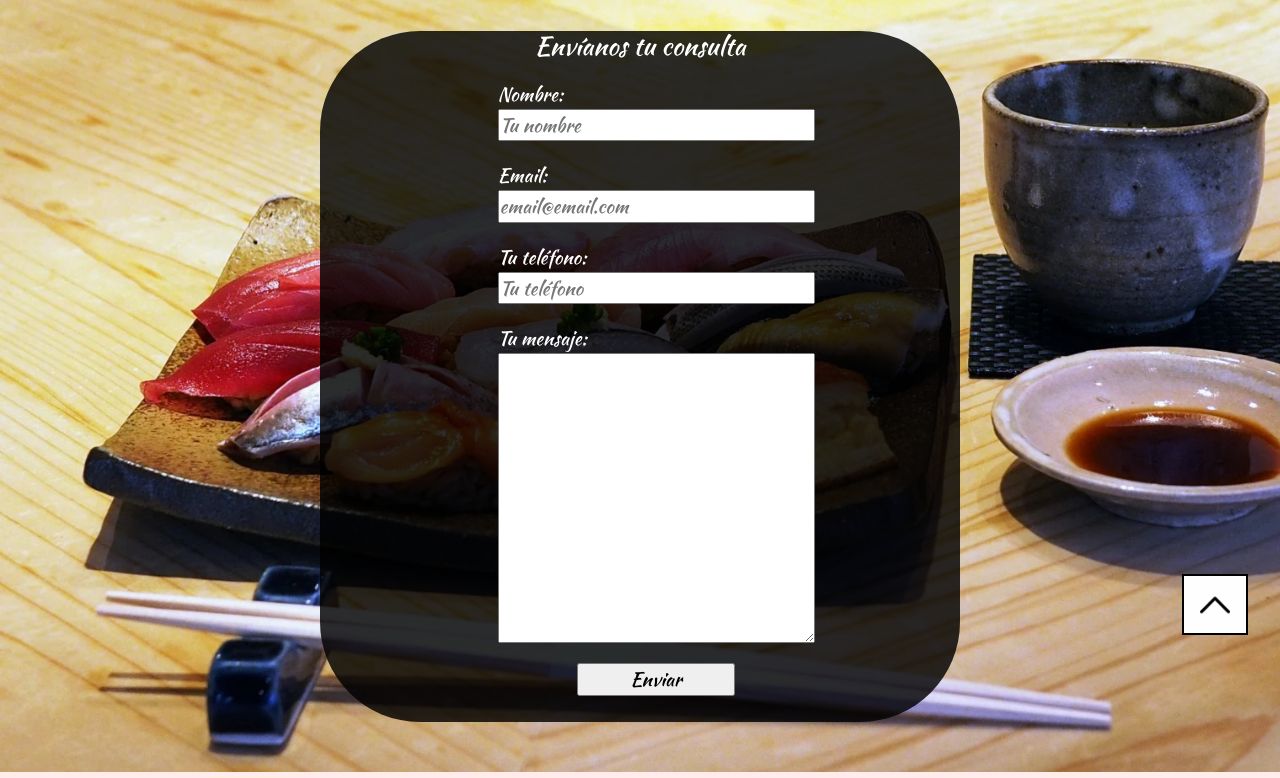
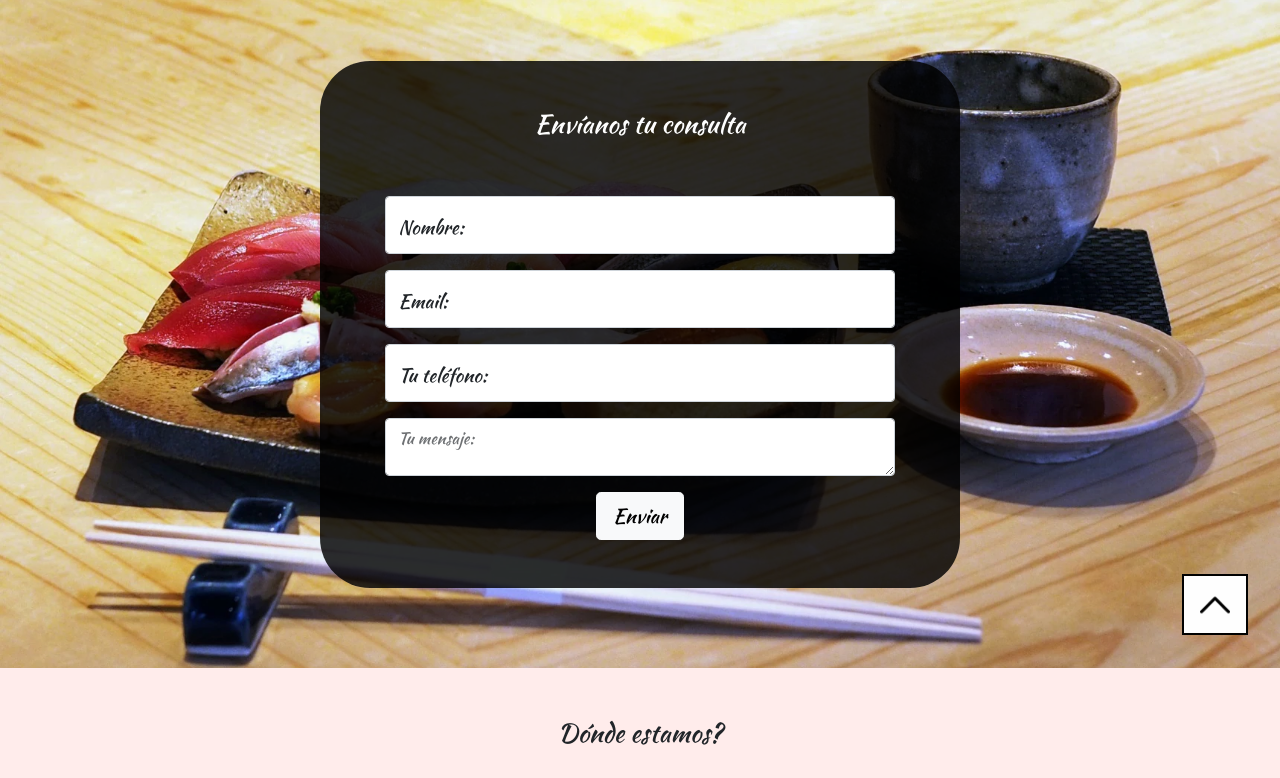
Before and after one commit to lealopez95/coderhouse-itadakimasu, a plain HTML site: page pages/contact-us.html in a window 1280 px wide. Shown: the part 149-927 px from the top of the page. Drawn offline with nearby package versions, Linux system fonts and the light colour scheme; grey boxes are pictures that could not be loaded.

Commit message:
change contact form with bootstrap

```diff
--- a/css/styles.css
+++ b/css/styles.css
@@ -286,9 +286,6 @@ main {
 }
 
 .contact-form {
-	display: flex;
-	flex-direction: column;
-	align-items: center;
 	background-image: url('../media/images/backgrounds/sushi_background.webp');
 	background-repeat: no-repeat;
 	background-size: cover;
@@ -296,48 +293,18 @@ main {
 }
 
 .contact-form__container {
-	width: 50%;
-	display: flex;
-	flex-direction: column;
-	align-items: center;
-	margin: 50px 0;
-	border-radius: 100px;
+	margin: 5rem 0;
+	border-radius: 50px;
 
 }
 
 .contact-form__container--black {
 	background-color: #010101d1;
-	color: white;
 }
 
 .contact-form__container__title {
 	font-size: 1.6rem;
-}
-
-.contact-form__fields {
-	display: flex;
-	flex-direction: column;
-	align-items: center;
-}
-
-.contact-form__fields__item {
-	display: flex;
-	flex-direction: column;
-	margin: 10px 0;
-	align-items: flex-start;
-	width: 100%;
-}
-
-.contact-form__fields__item--button {
-	align-items: center;
-}
-
-.contact-form__fields__item input {
-	width: 100%;
-}
-
-.contact-form__fields__item--button input {
-	width: 50%;
+	color: #fefefe;
 }
 
 .find-us {
@@ -739,10 +706,6 @@ main {
 		gap: 25px;
 	}
 
-	.contact-form__container {
-		width: 70%;
-	}
-
 	.find-us {
 		grid-template-areas:
 			"find_us_title"
@@ -758,6 +721,10 @@ main {
 	.find-us__data {
 		align-items: center;
 		text-align: center;
+	}
+
+	.contact-form__container {
+		width: 85%;
 	}
 
 	.menu__box__category__title {
@@ -822,10 +789,6 @@ main {
 }
 
 @media screen and (max-width: 480px) {
-	.contact-form__container {
-		width: 85%;
-	}
-
 	.restaurants__box {
 		padding: 6rem 0;
 	}
--- a/pages/contact-us.html
+++ b/pages/contact-us.html
@@ -47,35 +47,43 @@
 		</a>
 	</header>
 	<main>
-        <section class="contact-form">
-			<div class="contact-form__container contact-form__container--black">
-				<h1 class="contact-form__container__title">Env&iacute;anos tu consulta</h1>
-				<form action="javascript:alert('Enviamos tu mensaje!');" method="post">
-					<ul class="contact-form__fields">
-						<li class="contact-form__fields__item">
-							<label for="name">Nombre:</label>
-							<input type="text" id="name" name="name" placeholder="Tu nombre" required>
-						</li>
-						<li class="contact-form__fields__item">
-							<label for="email">Email:</label>
-							<input type="email" id="email" name="email" placeholder="email@email.com" required>
-						</li>
-						<li class="contact-form__fields__item">
-							<label for="phone">Tu tel&eacute;fono:</label>
-							<input type="tel" id="phone" name="phone" placeholder="Tu tel&eacute;fono" required>
-						</li>
-						<li class="contact-form__fields__item">
-							<label for="message">Tu mensaje:</label>
-							<textarea name="message" id="message" cols="30" rows="10" required></textarea>
-						</li>
-						<li class="contact-form__fields__item contact-form__fields__item--button">
-							<input type="submit" value="Enviar">
-						</li>
-					</ul>
-				</form>
+		<section class="contact-form container-fluid">
+			<div class="row justify-content-center">
+				<div class="contact-form__container contact-form__container--black col-sm-6">
+					<div class="row justify-content-center text-center">
+						<div class="col-sm-10 my-5">
+							<h1 class="contact-form__container__title">Env&iacute;anos tu consulta</h1>
+						</div>
+					</div>
+					<div class="row justify-content-center text-start">
+						<div class="col-sm-10">
+							<form action="javascript:alert('Enviamos tu mensaje!');" method="post">
+								<div class="form-floating mb-3">
+									<input type="text" class="form-control" id="name" name="name" placeholder="Tu nombre" required>
+									<label for="name" class="form-label">Nombre:</label>
+								</div>
+								<div class="form-floating mb-3">
+									<input type="email" class="form-control" id="email" name="email" placeholder="email@email.com" required>
+									<label for="email" class="form-label">Email:</label>
+								</div>
+								<div class="form-floating mb-3">
+									<input type="tel" class="form-control" id="phone" name="phone" placeholder="Tu tel&eacute;fono" required>
+									<label for="phone" class="form-label">Tu tel&eacute;fono:</label>
+								</div>
+								<div class="form-floating mb-3">
+									<textarea class="form-control" name="message" id="message" cols="30" rows="10" required></textarea>
+									<label for="message" class="form-label">Tu mensaje:</label>
+								</div>
+								<div class="mb-5 d-flex justify-content-center">
+									<button type="submit" class="btn btn-lg btn-light">Enviar</button>
+								</div>
+							</form>
+						</div>
+					</div>
+				</div>
 			</div>
-        </section>
-        <section class="find-us">
+		</section>
+		<section class="find-us">
 			<h2 class="find-us__title">D&oacute;nde estamos?</h2>
 			<iframe class="find-us__map" src="https://www.google.com/maps/embed?pb=!1m18!1m12!1m3!1d5519.208023880021!2d-58.516064068465845!3d-34.661250258009744!2m3!1f0!2f0!3f0!3m2!1i1024!2i768!4f13.1!3m3!1m2!1s0x95bcc93a3ba895ab%3A0xf7aedd3fb3853a84!2sMcDonald&#39;s!5e0!3m2!1ses-419!2sar!4v1644042875935!5m2!1ses-419!2sar" width="400" height="300" style="border:0;" allowfullscreen="" loading="lazy"></iframe>
 			<div class="find-us__data">
```
